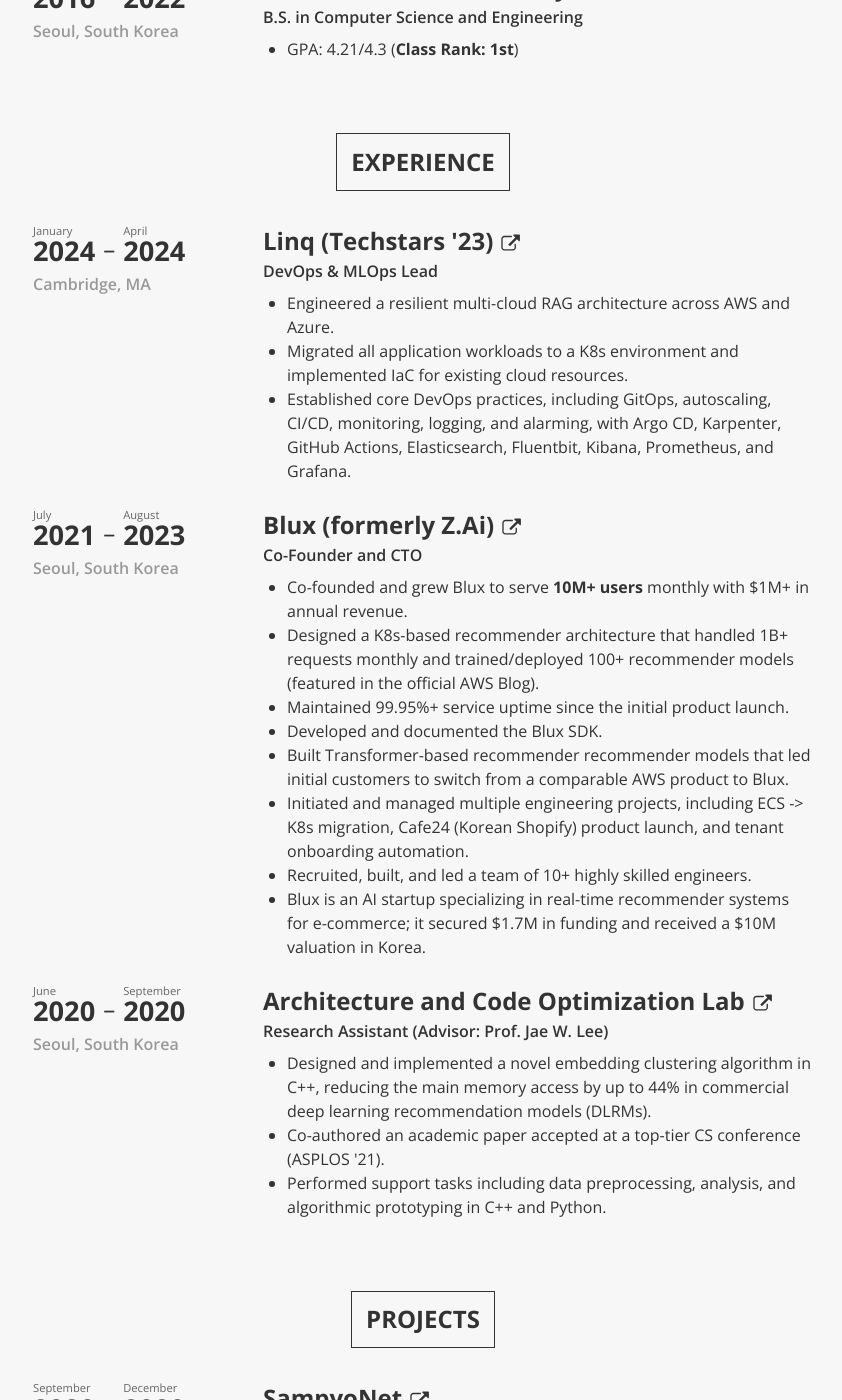
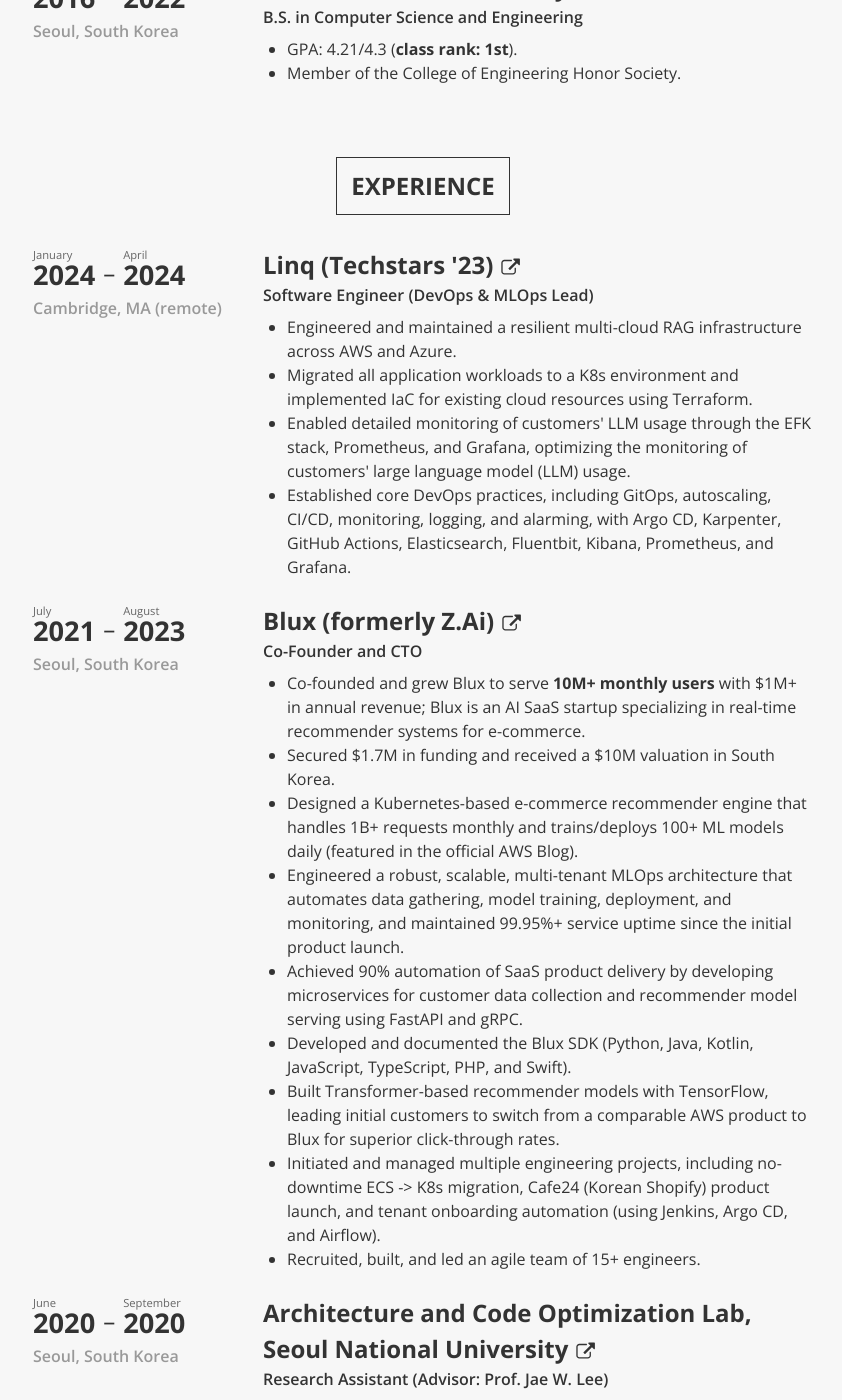
Before and after one commit to StuartSul/StuartSul.github.io_src, a Jekyll site: the page built from index.html, in a window 1280 px wide and 1400 px high, scrolled down 1398 px. Shown: the whole window, without its empty margins (217-1059 px from the left). Built offline with Jekyll 4.4.1, drawn with Linux system fonts in a browser that asks for light colours; some of the changed text lies outside the part shown.

Commit message:
[feat] Update the about section, aiming for comprehensiveness

```diff
--- a/_data/about.yaml
+++ b/_data/about.yaml
@@ -12,7 +12,7 @@
       start-month: September
       start-year: 2024
     descriptions:
-    - Recipient of the Kwanjeong scholarship ($60,000)
+    - Recipient of the merit-based Kwanjeong scholarship ($60,000).
   - heading: Seoul National University
     subheading: B.S. in Computer Science and Engineering
     location: Seoul, South Korea
@@ -22,7 +22,8 @@
       end-month: August
       end-year: 2022
     descriptions:
-    - "GPA: 4.21/4.3 (<b>Class Rank: 1st</b>)"
+    - "GPA: 4.21/4.3 (<b>class rank: 1st</b>)."
+    - Member of the College of Engineering Honor Society.
 
 ########################
 #      Experience      #
@@ -33,16 +34,17 @@
   items:
   - heading: Linq (Techstars '23)
     link: https://www.getlinq.com/
-    subheading: DevOps & MLOps Lead
-    location: Cambridge, MA
+    subheading: Software Engineer (DevOps & MLOps Lead)
+    location: Cambridge, MA (remote)
     date:
       start-month: January
       start-year: 2024
       end-month: April
       end-year: 2024
     descriptions:
-    - Engineered a resilient multi-cloud RAG architecture across AWS and Azure.
-    - Migrated all application workloads to a K8s environment and implemented IaC for existing cloud resources.
+    - Engineered and maintained a resilient multi-cloud RAG infrastructure across AWS and Azure.
+    - Migrated all application workloads to a K8s environment and implemented IaC for existing cloud resources using Terraform.
+    - Enabled detailed monitoring of customers' LLM usage through the EFK stack, Prometheus, and Grafana, optimizing the monitoring of customers' large language model (LLM) usage.
     - Established core DevOps practices, including GitOps, autoscaling, CI/CD, monitoring, logging, and alarming, with Argo CD, Karpenter, GitHub Actions, Elasticsearch, Fluentbit, Kibana, Prometheus, and Grafana.
   - heading: Blux (formerly Z.Ai)
     link: https://www.blux.ai/
@@ -54,15 +56,16 @@
       end-month: August
       end-year: 2023
     descriptions:
-    - Co-founded and grew Blux to serve <b>10M+ users</b> monthly with $1M+ in annual revenue.
-    - Designed a K8s-based recommender architecture that handled 1B+ requests monthly and trained/deployed 100+ recommender models (featured in the official AWS Blog).
-    - Maintained 99.95%+ service uptime since the initial product launch.
-    - Developed and documented the Blux SDK.
-    - Built Transformer-based recommender recommender models that led initial customers to switch from a comparable AWS product to Blux.
-    - Initiated and managed multiple engineering projects, including ECS -> K8s migration, Cafe24 (Korean Shopify) product launch, and tenant onboarding automation.
-    - Recruited, built, and led a team of 10+ highly skilled engineers.
-    - Blux is an AI startup specializing in real-time recommender systems for e-commerce; it secured $1.7M in funding and received a $10M valuation in Korea.
-  - heading: Architecture and Code Optimization Lab
+    - Co-founded and grew Blux to serve <b>10M+ monthly users</b> with $1M+ in annual revenue; Blux is an AI SaaS startup specializing in real-time recommender systems for e-commerce.
+    - Secured $1.7M in funding and received a $10M valuation in South Korea.
+    - Designed a Kubernetes-based e-commerce recommender engine that handles 1B+ requests monthly and trains/deploys 100+ ML models daily (featured in the official AWS Blog).
+    - Engineered a robust, scalable, multi-tenant MLOps architecture that automates data gathering, model training, deployment, and monitoring, and maintained 99.95%+ service uptime since the initial product launch.
+    - Achieved 90% automation of SaaS product delivery by developing microservices for customer data collection and recommender model serving using FastAPI and gRPC.
+    - Developed and documented the Blux SDK (Python, Java, Kotlin, JavaScript, TypeScript, PHP, and Swift).
+    - Built Transformer-based recommender models with TensorFlow, leading initial customers to switch from a comparable AWS product to Blux for superior click-through rates.
+    - Initiated and managed multiple engineering projects, including no-downtime ECS -> K8s migration, Cafe24 (Korean Shopify) product launch, and tenant onboarding automation (using Jenkins, Argo CD, and Airflow).
+    - Recruited, built, and led an agile team of 15+ engineers.
+  - heading: Architecture and Code Optimization Lab, Seoul National University
     link: https://arc.snu.ac.kr/
     subheading: 'Research Assistant (Advisor: Prof. Jae W. Lee)'
     location: Seoul, South Korea
@@ -73,8 +76,22 @@
       end-year: 2020
     descriptions:
     - Designed and implemented a novel embedding clustering algorithm in C++, reducing the main memory access by up to 44% in commercial deep learning recommendation models (DLRMs).
-    - Co-authored an academic paper accepted at a top-tier CS conference (ASPLOS '21).
+    - Co-authored an academic paper accepted at ASPLOS 2021, a top-tier CS systems conference.
+    - Analyzed query patterns in recommendation dataset with hyperpartitioning algorithms.
     - Performed support tasks including data preprocessing, analysis, and algorithmic prototyping in C++ and Python.
+  - heading: Music and Audio Research Group, Seoul National University
+    link: https://snu-marg.notion.site/snu-marg/MARG-091390162ca941f4b88f64d47d2c4e87/
+    subheading: 'Research Assistant (Advisor: Prof. Kyogu Lee)'
+    location: Seoul, South Korea
+    date:
+      start-month: December
+      start-year: 2019
+      end-month: February
+      end-year: 2020
+    descriptions:
+    - Implemented an audio processing architecture using CNN, cGAN, super-resolution, and the Griffin-Lim algorithm, contributing to a commercial singing voice synthesis project.
+    - Performed data labeling on audio and MIDI data with millisecond-precision using Logic Pro and Python, preparing 30+ songs for model training.
+    - Led 6 lab seminars on advanced Python, teaching a group of graduate students with no prior technical background.
 
 ########################
 #       Projects       #
@@ -92,7 +109,7 @@
       end-month: December
       end-year: 2020
     descriptions:
-    - Developed a deep learning model and a mobile application for automated gravel quality assessment in concrete manufacturing.
+    - Developed a TensorFlow-based deep learning model and React.js-based mobile application for automated gravel quality assessment in concrete manufacturing.
     - The project was requested by Sampyo, a leading cement manufacturer in South Korea.
   - heading: LLVM Compiler Optimization
     link: https://github.com/StuartSul/SWPP2020_Spring_Project_Team4
@@ -103,8 +120,8 @@
       end-month: June
       end-year: 2020
     descriptions:
-    - Engineered a custom LLVM compiler for optimized assembly code performance.
-    - Secured 2nd place among 13 teams in a university competition.
+    - Optimized LLVM compiler using C++ to enhance assembly code performance.
+    - Secured 2nd place among 13 teams in an LLVM optimization competition at Seoul National University.
   - heading: Homemade Neural Network
     link: https://github.com/StuartSul/Homemade_Neural_Network
     subheading: Personal Project
@@ -115,6 +132,18 @@
       end-year: 2020
     descriptions:
     - A deep learning framework written using only native Python (not even NumPy).
+  - heading: Five-in-a-row with AI
+    link: https://github.com/StuartSul/Five_in_a_Row
+    subheading: Personal Project
+    date:
+      start-month: January
+      start-year: 2019
+      end-month: January
+      end-year: 2019
+    descriptions:
+    - A game of five-in-a-row, with GUI and an AI opponent.
+    - GUI and AI written in native Python.
+    - AI implemented using minimax algorithm.
 
 ########################
 #        Skills        #
@@ -124,13 +153,13 @@
   type: simple
   items:
   - heading: Languages
-    description: 'English & Korean'
+    description: 'English, Korean'
   - heading: Programming Languages
     description: |
-      Python, Java, C, C++, JavaScript/TypeScript, HTML/CSS, SQL
+      Python, Java, C, C++, JavaScript, TypeScript, HTML, CSS, SQL, Shell
   - heading: 'Libraries & Frameworks'
     description: |
-      React.js, FastAPI, Flask, Redis, PostgreSQL, NumPy, Pandas, Tensorflow
+      FastAPI, Flask, React.js, Redis, PostgreSQL, NumPy, Pandas, Spark, TensorFlow, PyTorch
   - heading: 'DevOps & MLOps'
     description: |
       Linux Administration, Docker, Kubernetes, Helm, AWS (VPC, EC2, ECS, EKS, EBS, ELB,
@@ -138,7 +167,7 @@
       CloudFront, CodePipeline, CodeBuild, CloudFormation, Secrets Manager, KMS, CloudWatch,
       CloudTrail), Azure, Terraform, GitHub Actions, Jenkins, Argo CD, Elasticsearch, Logstash,
       Fluentbit, Kibana, Prometheus, Loki, Grafana, Apache Airflow, MLflow, TensorFlow Serving,
-      Karpenter, Sealed Secrets
+      Karpenter, Sealed Secrets, Milvus
       <br/>
 
 ########################
@@ -150,12 +179,12 @@
   items:
   - heading: Music
     description: |
-      I am a guitarist and composer with 2 albums released on major streaming platforms
-      like Spotify and Apple Music. Since 2008, I have served as the lead guitarist for
+      I am a guitarist, sound engineer, and composer with 2 albums released on major streaming platforms
+      such as Spotify and Apple Music. Since 2008, I have served as the lead guitarist for
       various rock bands, performing in 2~3 rock concerts every year before COVID-19.
   - heading: U.S. Army
     description: |
       I served as a Combat Medic in a U.S. Army cavalry unit from November 2017 to August
-      2019. This was possible through the Korean Augmentation to the United States Army
+      2019 (21 months). This was possible through the Korean Augmentation to the United States Army
       (KATUSA) program, which allowed me to fulfill South Korea's military service
       requirement while serving in the U.S. Army.
--- a/_data/profile.yaml
+++ b/_data/profile.yaml
@@ -14,10 +14,10 @@
     </br></br>
     I co-founded Blux (formerly Z.Ai), an AI startup specializing in empowering e-commerce and online content platforms through AI-driven personalization. Blux raised $1.7M+ USD from SpringCamp and Primer Sazze, and personalized over 10 million Korean users' online journeys monthly. Leading Blux was an exciting journey building robust and scalable ML systems and dedicating myself to effectively leading and growing our engineering team.
     </br></br>
-    I also shortly worked as the DevOps & MLOps Lead at Linq (Techstars '23), focusing on developing efficient software architectures for operating Retrieval-Augmented Generation (RAG) products designed for professional services firms.
+    I briefly worked as the DevOps & MLOps Lead at Linq (Techstars '23), focusing on developing efficient software architectures for operating Retrieval-Augmented Generation (RAG) products designed for professional services firms.
     </br></br>
     I am now pursuing my Master of Science degree in Computer Science (MSCS) at Stanford University.
     </br></br>
-    In addition, I'm a musician, a guitarist, and a composer with two publicly released albums. I've been a lead guitarist and producer in various rock bands since 2008. I'm always up for a conversation about rock music and audio.
+    In addition, I'm a guitarist, sound engineer, and composer with two publicly released albums. I've been a lead guitarist and producer in various rock bands since 2008. I'm always up for a conversation about rock music and audio.
     </br></br>
     Feel free to connect with me via my email or LinkedIn 😁
```
